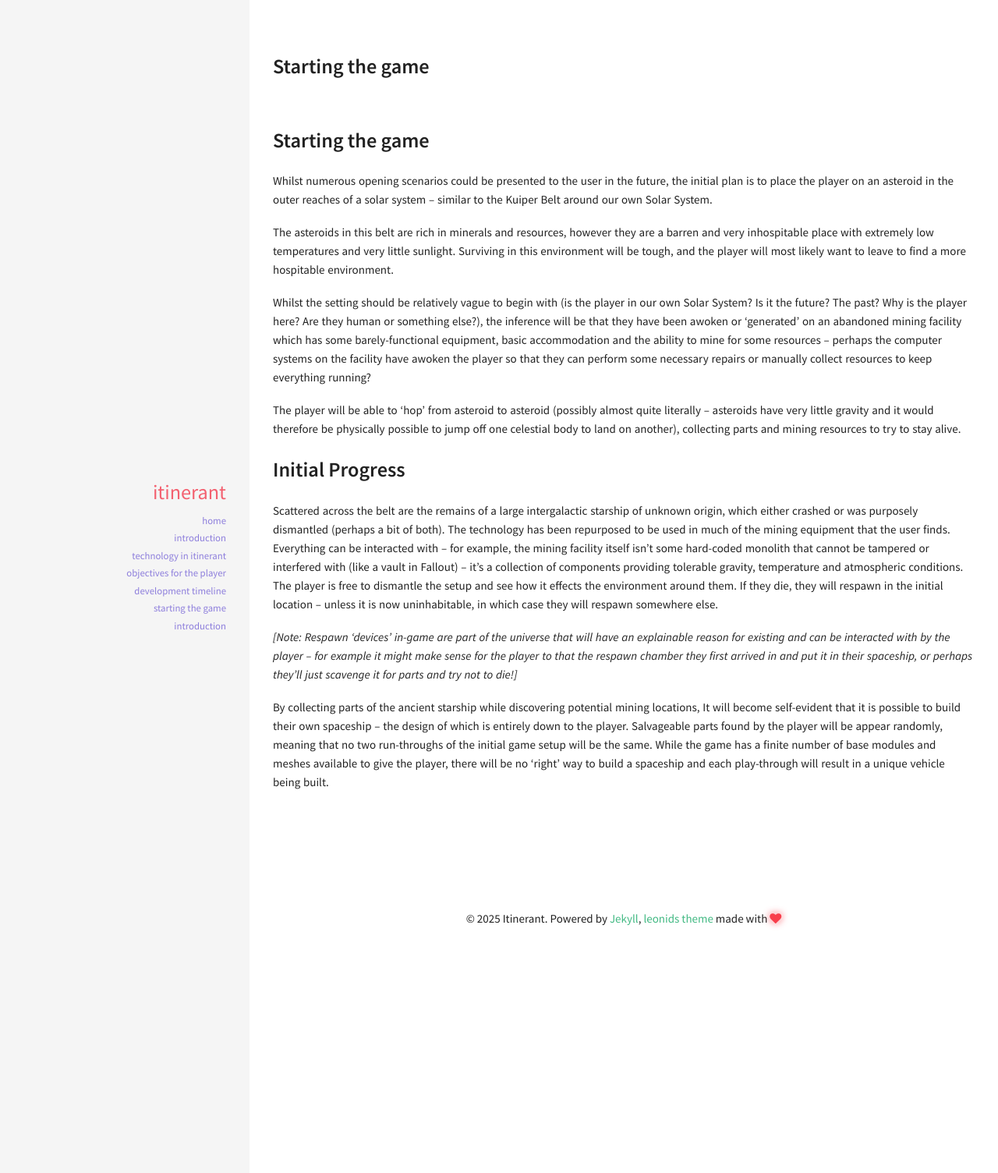
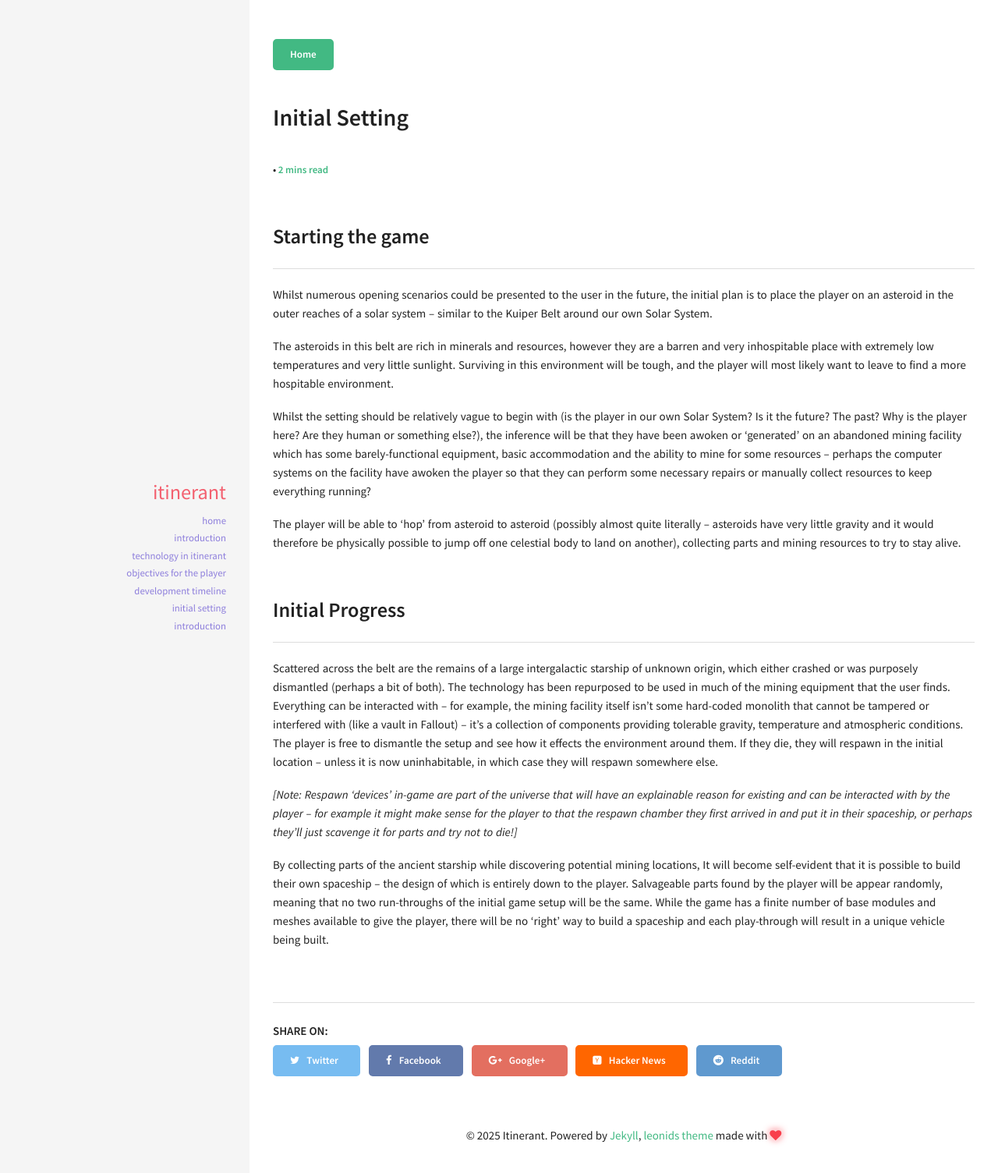
Before and after one commit to ItinerantUniverse/itinerantuniverse.github.io, a Jekyll site: the page built from 5.-Initial-Setting.md, in a window 1280 px wide. Shown: the top 1504 px of the page at 78% size. Built offline with Jekyll 4.4.1, drawn with Linux system fonts in a browser that asks for light colours; our own code applies the rules of GitHub Pages for plain Markdown files.

Commit message:
Update 5.-Initial-Setting.md

```diff
--- a/5.-Initial-Setting.md
+++ b/5.-Initial-Setting.md
@@ -1,3 +1,11 @@
+---
+layout: post
+title: Initial Setting
+subtitle:
+gh-badge: [star, fork, follow]
+tags: [test]
+---
+
 ## Starting the game
 
 Whilst numerous opening scenarios could be presented to the user in the future, the initial plan is to place the player on an asteroid in the outer reaches of a solar system – similar to the Kuiper Belt around our own Solar System.
```
